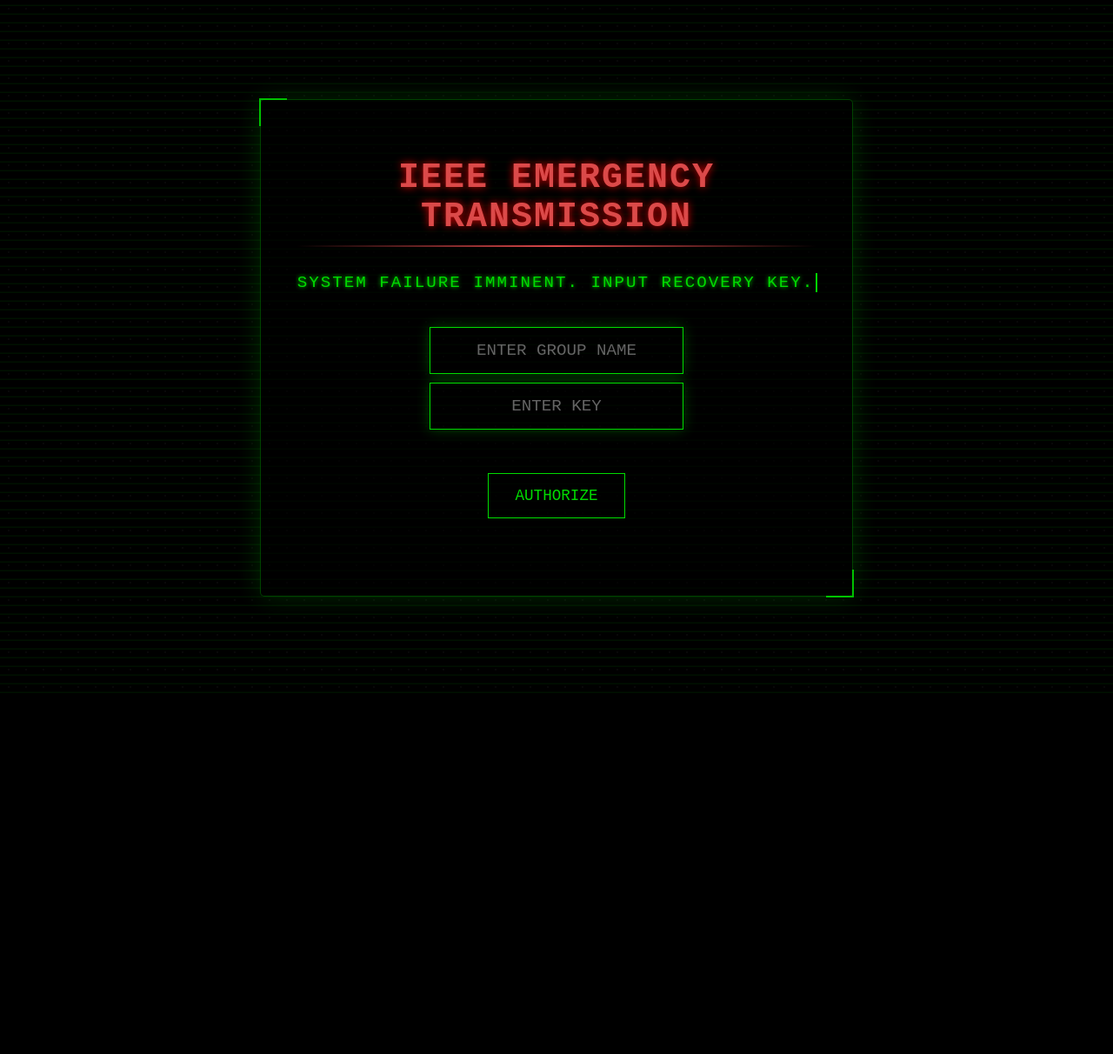
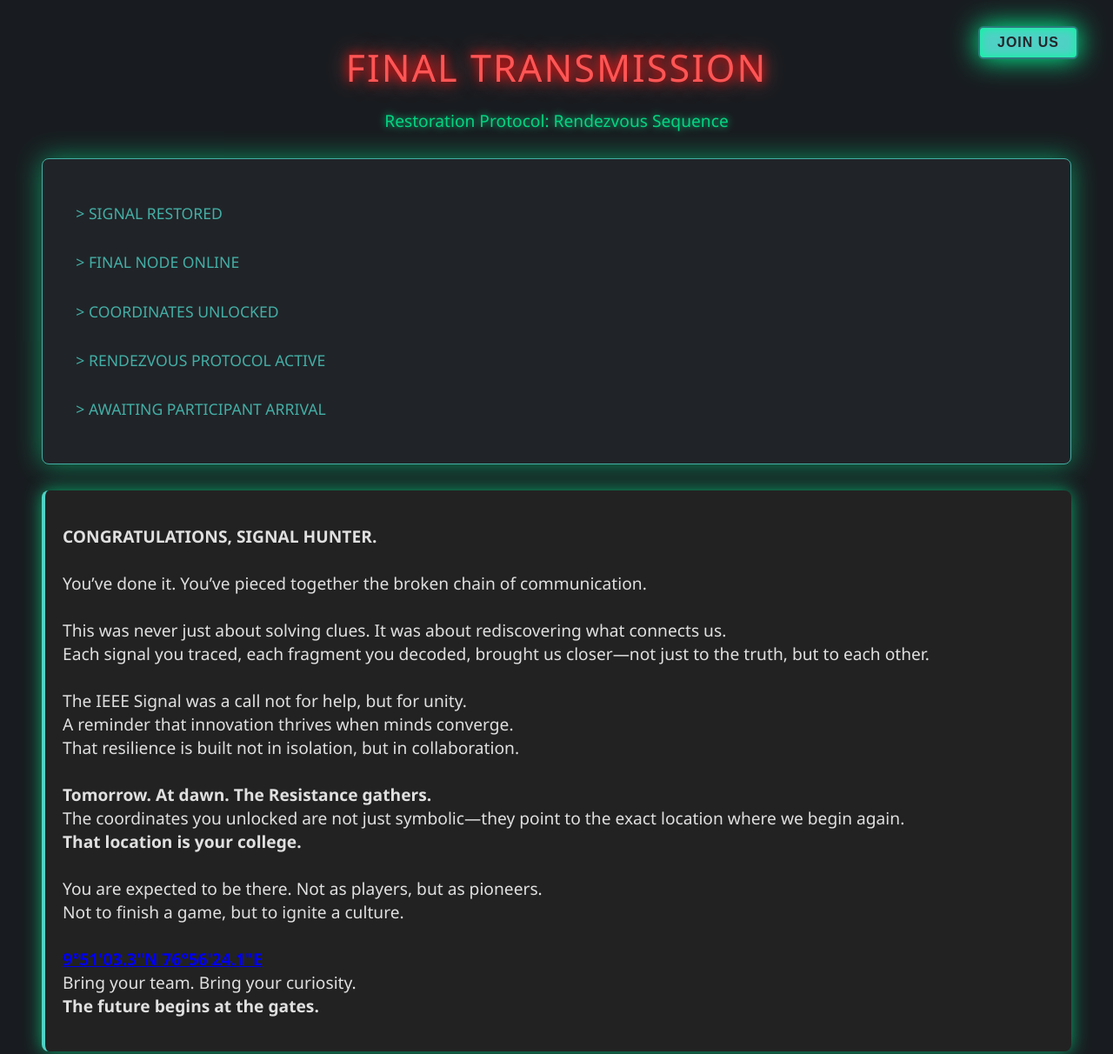
Before and after one commit to pranaykpradeep/final, a plain HTML site: page index.html in a window 1280 px wide. Shown: the top 1212 px of the page at 87% size. Before the commit the page ends 800 px from the top, so only its background shows below. Drawn offline with Linux system fonts and the light colour scheme.

Commit message:
Revamp index.html for Restoration Protocol

```diff
--- a/index.html
+++ b/index.html
@@ -1,297 +1,194 @@
 <!DOCTYPE html>
-<html>
+<html lang="en">
 <head>
-    <title>IEEE EMERGENCY TRANSMISSION</title>
+  <meta charset="UTF-8">
+  <title>Restoration Protocol</title>
   <style>
-        /* ===== CINEMATIC APOCALYPSE THEME ===== */
+    .glow-title {
+      font-size: 2.7em;
+      color: #ff5555;
+      text-shadow: 0 0 12px #ff0000, 0 0 24px #ff5555;
+      letter-spacing: 2px;
+      margin-bottom: 18px;
+      text-align: center;
+      animation: pulseGlow 2.5s infinite alternate;
+    }
+    @keyframes pulseGlow {
+      0% { text-shadow: 0 0 12px #ff0000, 0 0 24px #ff5555; }
+      100% { text-shadow: 0 0 24px #ff0000, 0 0 48px #ff5555; }
+    }
+    .subtitle {
+      font-size: 1.2em;
+      color: #00ff99;
+      text-align: center;
+      margin-bottom: 30px;
+      text-shadow: 0 0 8px #00ff99;
+      animation: flicker 3s infinite alternate;
+    }
+    .terminal {
+      border-radius: 8px;
+      box-shadow: 0 0 30px #00ff99a0;
+    }
+    .story {
+      border-radius: 8px;
+      box-shadow: 0 0 20px #00ff99a0;
+    }
+    .redirect-button {
+      border-radius: 6px;
+      box-shadow: 0 0 10px #00ff99a0;
+      font-weight: bold;
+      letter-spacing: 1px;
+    }
+  </style>
+  <style>
     body {
-            background: #000;
+      background-color: #181c20;
       color: #e0e0e0;
-            font-family: 'Courier New', monospace;
-            margin: 0;
-            padding: 0;
-            height: 100vh;
-            display: flex;
-            flex-direction: column;
-            justify-content: center;
-            align-items: center;
-            overflow: hidden;
-            background-image:
-                radial-gradient(rgba(255, 255, 255, 0.03) 1px, transparent 1px);
-            background-size: 20px 20px;
-            position: relative;
+      font-family: 'Segoe UI', 'Courier New', Courier, monospace;
+      padding: 40px;
+      overflow-x: hidden;
     }
 
-        /* ===== FALLING "RAIN" EFFECT (DATA STREAM) ===== */
-        body::before {
-            content: "";
-            position: absolute;
-            top: 0;
-            left: 0;
-            right: 0;
-            bottom: 0;
-            background: linear-gradient(transparent 95%, rgba(0, 255, 0, 0.1) 95%);
-            background-size: 100% 10px;
-            animation: rain 60s linear infinite;
-            pointer-events: none;
-            z-index: -1;
+    .terminal {
+      background-color: #23272b;
+      border: 1px solid #4fd1c5;
+      padding: 20px;
+      margin-bottom: 30px;
+      white-space: pre-wrap;
+      font-size: 1.1em;
+      line-height: 1.6;
+      animation: flicker 1.5s infinite;
+      color: #4fd1c5;
     }
 
-        @keyframes rain {
-            from { background-position: 0 0; }
-            to { background-position: 0 100vh; }
+    .story {
+      background-color: #222;
+      border-left: 4px solid #4fd1c5;
+      padding: 20px;
+      font-size: 1.2em;
+      margin-bottom: 30px;
+      opacity: 0;
+      animation: fadeIn 3s ease-in forwards;
+      animation-delay: 1.5s;
+      color: #e0e0e0;
     }
 
-        /* ===== PULSING EMERGENCY GLOW ===== */
-        @keyframes pulse {
-            0% { opacity: 0.3; }
-            50% { opacity: 1; }
-            100% { opacity: 0.3; }
+    .button-container {
+      text-align: center;
+      opacity: 0;
+      animation: fadeIn 2s ease-in forwards;
+      animation-delay: 4.5s;
     }
 
-        /* ===== FADE ANIMATIONS ===== */
-        @keyframes fadeIn {
-            from { opacity: 0; }
-            to { opacity: 1; }
+    .redirect-button {
+      background-color: #000;
+      color: #00ff99;
+      border: 2px solid #00ff99;
+      padding: 12px 24px;
+      font-size: 1.1em;
+      text-transform: uppercase;
+      cursor: pointer;
+      transition: all 0.3s ease;
+      border-radius: 6px;
+      box-shadow: 0 0 18px #00ff99, 0 0 6px #00ff99 inset;
+      position: relative;
+      overflow: hidden;
+      animation: buttonPulse 1.5s infinite alternate;
     }
 
-        @keyframes fadeOut {
-            from { opacity: 1; }
-            to { opacity: 0; }
+    @keyframes buttonPulse {
+      0% { box-shadow: 0 0 18px #00ff99, 0 0 6px #00ff99 inset; }
+      100% { box-shadow: 0 0 32px #00ff99, 0 0 12px #00ff99 inset; }
     }
 
-        @keyframes shake {
-            0%, 100% { transform: translateX(0); }
-            10%, 30%, 50%, 70%, 90% { transform: translateX(-5px); }
-            20%, 40%, 60%, 80% { transform: translateX(5px); }
+    .redirect-button:hover {
+      background-color: #00ff99;
+      color: #000;
+      box-shadow: 0 0 32px #00ff99, 0 0 12px #00ff99 inset;
     }
 
-        /* ===== MAIN CONTAINER ===== */
-        .container {
-            text-align: center;
-            padding: 40px;
-            border: 1px solid rgba(0, 255, 0, 0.3);
-            border-radius: 5px;
-            background: rgba(0, 0, 0, 0.7);
-            box-shadow: 0 0 30px rgba(0, 255, 0, 0.2);
-            position: relative;
-            max-width: 600px;
-            animation: pulse 4s infinite;
+    .ripple {
+      position: absolute;
+      border-radius: 50%;
+      transform: scale(0);
+      animation: ripple-effect 0.6s linear;
+      background: rgba(0,255,153,0.4);
+      pointer-events: none;
     }
 
-        /* ===== TITLE STYLE ===== */
-        h1 {
-            font-size: 2.5rem;
-            margin-bottom: 30px;
-            color: #ff5555;
-            text-shadow: 0 0 10px #ff0000;
-            letter-spacing: 2px;
-            position: relative;
+    @keyframes ripple-effect {
+      to {
+        transform: scale(4);
+        opacity: 0;
       }
-
-        h1::after {
-            content: "";
-            display: block;
-            width: 100%;
-            height: 2px;
-            background: linear-gradient(90deg, transparent, #ff5555, transparent);
-            margin-top: 10px;
-        }
-
-        /* ===== SUBTITLE ===== */
-        .subtitle {
-            font-size: 1.2rem;
-            margin-bottom: 40px;
-            color: #0f0;
-            text-shadow: 0 0 5px #0f0;
-            animation: flicker 5s infinite alternate;
     }
 
     @keyframes flicker {
-            0%, 19%, 21%, 23%, 25%, 54%, 56%, 100% { opacity: 1; }
-            20%, 22%, 24%, 55% { opacity: 0.3; }
+      0%, 100% { opacity: 1; }
+      50% { opacity: 0.8; }
+      75% { opacity: 0.6; }
     }
 
-        /* ===== INPUT BOX ===== */
-        .input-box {
-            position: relative;
-            margin: 30px 0;
-        }
-
-        input {
-            background: transparent;
-            color: #0f0;
-            border: 1px solid #0f0;
-            border-radius: 0;
-            padding: 15px 20px;
-            font-family: monospace;
-            font-size: 1.2rem;
-            width: 250px;
-            text-align: center;
-            outline: none;
-            box-shadow: 0 0 15px rgba(0, 255, 0, 0.3);
-            transition: all 0.3s;
-        }
-
-        input:focus {
-            box-shadow: 0 0 25px rgba(0, 255, 0, 0.6);
-            border-color: #0f0;
-        }
-
-        /* ===== BUTTON ===== */
-        button {
-            background: rgba(0, 0, 0, 0.5);
-            color: #0f0;
-            border: 1px solid #0f0;
-            padding: 15px 30px;
-            font-family: monospace;
-            font-size: 1.1rem;
-            cursor: pointer;
-            transition: all 0.3s;
-            position: relative;
-            overflow: hidden;
-            margin-top: 20px;
-        }
-
-        button:hover {
-            background: rgba(0, 255, 0, 0.2);
-            box-shadow: 0 0 30px rgba(0, 255, 0, 0.4);
-        }
-
-        button::before {
-            content: "";
-            position: absolute;
-            top: -50%;
-            left: -50%;
-            width: 200%;
-            height: 200%;
-            background: linear-gradient(
-                transparent,
-                rgba(0, 255, 0, 0.1),
-                transparent
-            );
-            transform: rotate(45deg);
-            animation: shine 3s infinite;
-        }
-
-        @keyframes shine {
-            0% { left: -50%; }
-            100% { left: 150%; }
-        }
-
-        /* ===== ERROR MESSAGE ===== */
-        #error {
-            color: #ff5555;
-            text-shadow: 0 0 5px #ff0000;
-            height: 20px;
-            margin-top: 15px;
-            font-size: 0.9rem;
-        }
-
-        /* ===== CORNER BORDERS ===== */
-        .container::before, .container::after {
-            content: "";
-            position: absolute;
-            width: 30px;
-            height: 30px;
-            border: 2px solid #0f0;
-            animation: pulse 4s infinite;
-        }
-
-        .container::before {
-            top: -2px;
-            left: -2px;
-            border-right: none;
-            border-bottom: none;
-        }
-
-        .container::after {
-            bottom: -2px;
-            right: -2px;
-            border-left: none;
-            border-top: none;
-        }
-
-        /* ===== TYPEWRITER EFFECT ===== */
-        .typewriter {
-            overflow: hidden;
-            border-right: 2px solid #0f0;
-            white-space: nowrap;
-            margin: 0 auto;
-            letter-spacing: 2px;
-            animation:
-                typing 3.5s steps(40, end),
-                blink-caret 0.75s step-end infinite;
-        }
-
-        @keyframes typing {
-            from { width: 0 }
-            to { width: 100% }
-        }
-
-        @keyframes blink-caret {
-            from, to { border-color: transparent }
-            50% { border-color: #0f0 }
+    @keyframes fadeIn {
+      to { opacity: 1; }
     }
   </style>
 </head>
 <body>
-    <div class="container">
-        <h1>IEEE EMERGENCY TRANSMISSION</h1>
-        <div class="subtitle">
-            <div class="typewriter">SYSTEM FAILURE IMMINENT. INPUT RECOVERY KEY.</div>
+
+  <div style="position: absolute; top: 30px; right: 40px; z-index: 10;">
+    <button class="redirect-button" style="font-size:1em; padding:8px 20px; background:#4fd1c5; color:#23272b; border-color:#2c7a7b; box-shadow:0 0 10px #2c7a7b;" onclick="window.location.href='https://your-event-page.com/join';">Join Us</button>
+  </div>
+  <div class="glow-title">FINAL TRANSMISSION</div>
+  <div class="subtitle">Restoration Protocol: Rendezvous Sequence</div>
+  <div class="terminal">
+    <span>> SIGNAL RESTORED</span><br>
+    <span>> FINAL NODE ONLINE</span><br>
+    <span>> COORDINATES UNLOCKED</span><br>
+    <span>> RENDEZVOUS PROTOCOL ACTIVE</span><br>
+    <span>> AWAITING PARTICIPANT ARRIVAL</span>
+  </div>
+  <div class="story">
+    <p>
+      <strong>CONGRATULATIONS, SIGNAL HUNTER.</strong><br><br>
+      You’ve done it. You’ve pieced together the broken chain of communication.<br><br>
+      This was never just about solving clues. It was about rediscovering what connects us.<br>
+      Each signal you traced, each fragment you decoded, brought us closer—not just to the truth, but to each other.<br><br>
+      The IEEE Signal was a call not for help, but for unity.<br>
+      A reminder that innovation thrives when minds converge.<br>
+      That resilience is built not in isolation, but in collaboration.<br><br>
+      <strong>Tomorrow. At dawn. The Resistance gathers.</strong><br>
+      The coordinates you unlocked are not just symbolic—they point to the exact location where we begin again.<br>
+      <strong>That location is your college.</strong><br><br>
+      You are expected to be there. Not as players, but as pioneers.<br>
+      Not to finish a game, but to ignite a culture.<br><br>
+      <a href="https://maps.app.goo.gl/imuigzSqagbg5EFB6" target="_blank"><strong>9°51'03.3"N 76°56'24.1"E</strong></a><br>
+      Bring your team. Bring your curiosity.<br>
+      <strong>The future begins at the gates.</strong>
+    </p>
+  </div>
+  <div class="button-container">
+    <button class="redirect-button" id="rendezvousBtn">
+      Proceed to Rendezvous
+    </button>
+    <script>
+      const btn = document.getElementById('rendezvousBtn');
+      btn.addEventListener('click', function(e) {
+        // Ripple effect
+        const ripple = document.createElement('span');
+        ripple.className = 'ripple';
+        ripple.style.left = (e.offsetX - 10) + 'px';
+        ripple.style.top = (e.offsetY - 10) + 'px';
+        ripple.style.width = ripple.style.height = '20px';
+        btn.appendChild(ripple);
+        setTimeout(() => ripple.remove(), 600);
+        // Redirect (reduced delay)
+        setTimeout(() => {
+          window.location.href = 'https://www.ieeesbgeci.org/';
+        }, 80);
+      });
+    </script>
   </div>
 
-        <div class="input-box">
-                <div style="margin-bottom:10px;">
-                    <input type="text" id="groupname" placeholder="ENTER GROUP NAME" style="width:250px;">
-                </div>
-                <div>
-                    <input type="password" id="password" placeholder="ENTER KEY" style="width:250px;">
-                </div>
-        </div>
-
-        <button onclick="checkPassword()">AUTHORIZE</button>
-        <p id="error"></p>
-            <!-- Hidden Google Form for submission -->
-            <form id="googleForm" action="https://docs.google.com/forms/u/1/d/e/1FAIpQLSce1ehKuUYJah5qRdEpXviWrFBi38ghTsKL3zJynAkz58K8rQ/formResponse" method="POST" target="_blank" style="display:none;">
-                <input type="hidden" name="entry.1848472306" id="formGroupName">
-            </form>
-    </div>
-
-    <script>
-            function checkPassword() {
-                const password = document.getElementById("password").value;
-                const groupname = document.getElementById("groupname").value;
-                const errorElement = document.getElementById("error");
-                if (!groupname) {
-                    errorElement.innerText = "Please enter your group name.";
-                    return;
-                }
-                if (password === "802.11") {
-                    // Fill Google Form field (only group name)
-                    document.getElementById("formGroupName").value = groupname;
-                    // Submit the form
-                    document.getElementById("googleForm").submit();
-                    // Add dramatic transition before redirect
-                    document.body.style.animation = "fadeOut 1s forwards";
-                    setTimeout(() => {
-                        window.location.href = "https://www.ieeesbgeci.org/";
-                    }, 1000);
-                } else {
-                    errorElement.innerText = "ACCESS DENIED: INVALID CREDENTIALS";
-                    document.querySelector(".container").style.animation = "shake 0.5s";
-                    setTimeout(() => {
-                        document.querySelector(".container").style.animation = "pulse 4s infinite";
-                    }, 500);
-                }
-            }
-
-        // Add fade-in effect on load
-        window.addEventListener('load', () => {
-            document.body.style.opacity = "1";
-            document.body.style.animation = "fadeIn 2s forwards";
-        });
-    </script>
 </body>
 </html>
```
Lines whose indentation alone changed are shown as unchanged.
